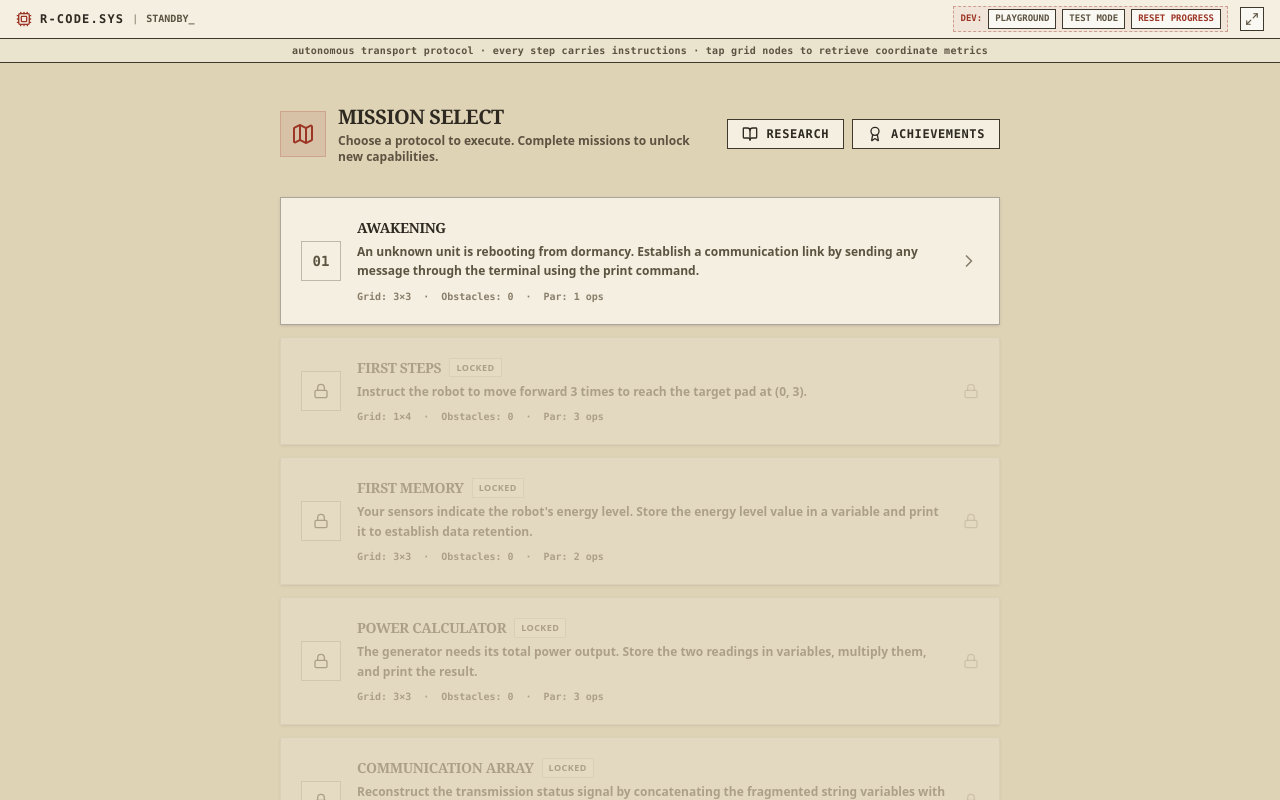
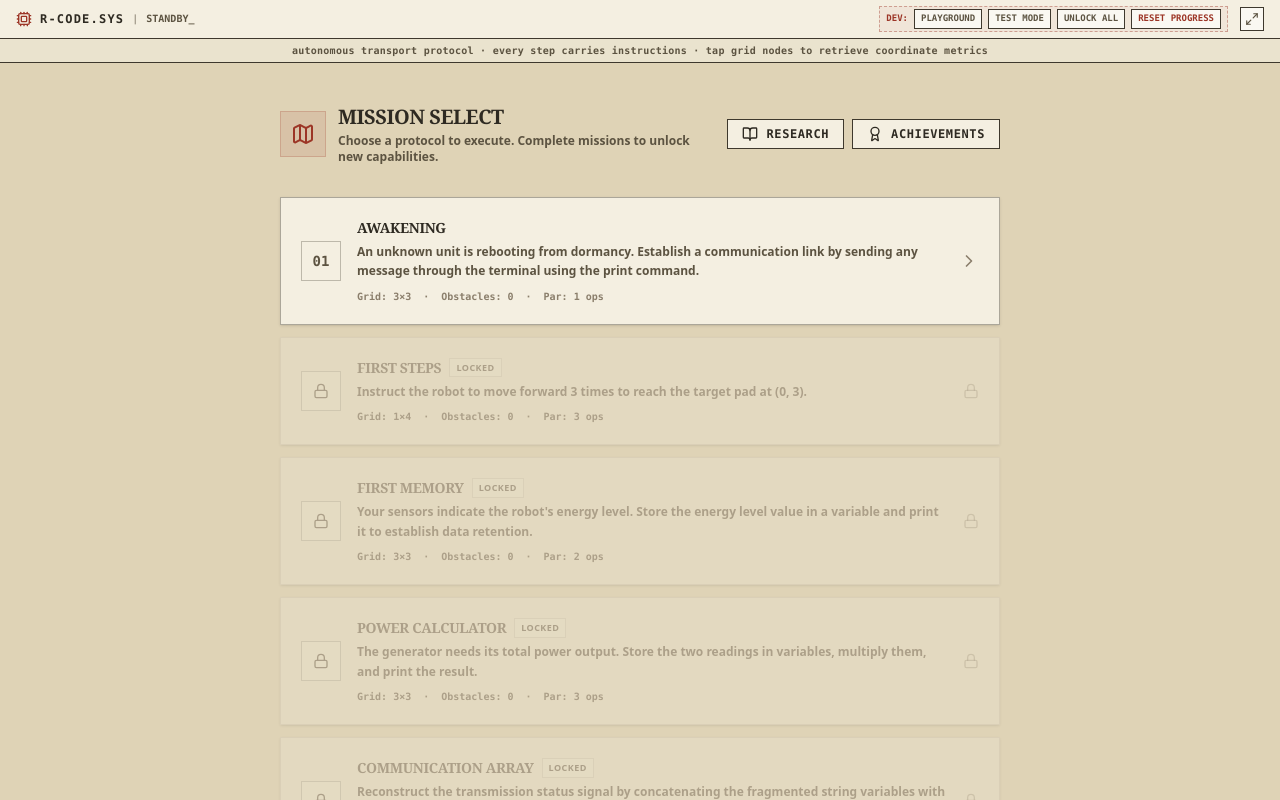
Before and after one commit to MohammadAboulEla/robot-code-game, a React (Vite) app: page / in a window 1280 px wide. Built offline with nearby package versions, Linux system fonts and the light colour scheme.

Commit message:
add unlock button

```diff
--- a/src/App.tsx
+++ b/src/App.tsx
@@ -35,6 +35,9 @@ export default function App() {
 
   // Test Mode states
   const [isTestModeActive, setIsTestModeActive] = useState(false);
+
+  // Dev: unlock all levels regardless of progress
+  const [devUnlockAll, setDevUnlockAll] = useState(false);
 
   // Detect dev mode (query parameter ?dev=1 or running in development mode)
   const isDevUrlParam = useMemo(() => {
@@ -188,6 +191,8 @@ export default function App() {
         onResetProgress={handleResetProgress}
         isTestModeActive={isTestModeActive}
         onToggleTestMode={handleToggleTestMode}
+        devUnlockAll={devUnlockAll}
+        onToggleUnlockAll={isDevUrlParam ? () => setDevUnlockAll(v => !v) : undefined}
       />
 
       {/* Retro horizontal status ticker */}
@@ -227,6 +232,7 @@ export default function App() {
             unlockedNodeIds={unlockedNodeIds}
             unlockedCommandIds={unlockedCommandIds}
             onSelectPuzzle={setSelectedPuzzle}
+            devUnlockAll={devUnlockAll}
           />
         </div>
       )}
--- a/src/components/Header.tsx
+++ b/src/components/Header.tsx
@@ -18,6 +18,8 @@ interface HeaderProps {
   onResetProgress?: () => void;
   isTestModeActive?: boolean;
   onToggleTestMode?: () => void;
+  devUnlockAll?: boolean;
+  onToggleUnlockAll?: () => void;
 }
 
 export const Header: React.FC<HeaderProps> = ({
@@ -29,7 +31,9 @@ export const Header: React.FC<HeaderProps> = ({
   onTogglePlayground,
   onResetProgress,
   isTestModeActive,
-  onToggleTestMode
+  onToggleTestMode,
+  devUnlockAll,
+  onToggleUnlockAll
 }) => {
   const [isFullscreen, setIsFullscreen] = useState(false);
 
@@ -111,6 +115,19 @@ export const Header: React.FC<HeaderProps> = ({
                   {isTestModeActive ? "Exit Test Mode" : "Test Mode"}
                 </button>
               )}
+              {onToggleUnlockAll && (
+                <button
+                  onClick={onToggleUnlockAll}
+                  title="Unlock all levels regardless of progress"
+                  className={`px-1.5 py-0.5 text-[9px] font-mono border border-[#3e382d] cursor-pointer transition uppercase font-bold ${
+                    devUnlockAll
+                      ? 'bg-[#9c3526] text-[#faf8f2] hover:bg-[#822c20]'
+                      : 'bg-[#faf8f2] text-[#5c5341] hover:bg-[#eae3ce]'
+                  }`}
+                >
+                  Unlock All
+                </button>
+              )}
               {onResetProgress && (
                 <button
                   onClick={onResetProgress}
--- a/src/components/PuzzleSelect.tsx
+++ b/src/components/PuzzleSelect.tsx
@@ -10,13 +10,15 @@ interface PuzzleSelectProps {
   unlockedNodeIds: string[];
   unlockedCommandIds: string[];
   onSelectPuzzle: (puzzle: PuzzleDefinition) => void;
+  devUnlockAll?: boolean;
 }
 
 export const PuzzleSelect: React.FC<PuzzleSelectProps> = ({
   puzzles,
   unlockedNodeIds,
   unlockedCommandIds,
-  onSelectPuzzle
+  onSelectPuzzle,
+  devUnlockAll = false
 }) => {
   const [showTree, setShowTree] = useState(false);
   const [showAchievements, setShowAchievements] = useState(false);
@@ -79,7 +81,7 @@ export const PuzzleSelect: React.FC<PuzzleSelectProps> = ({
       <div className="space-y-3">
         {puzzles.map((puzzle, index) => {
           const solved = isPuzzleSolved(puzzle.id);
-          const unlocked = index === 0 || isPuzzleSolved(puzzles[index - 1].id);
+          const unlocked = devUnlockAll || index === 0 || isPuzzleSolved(puzzles[index - 1].id);
 
           return (
             <button
```
